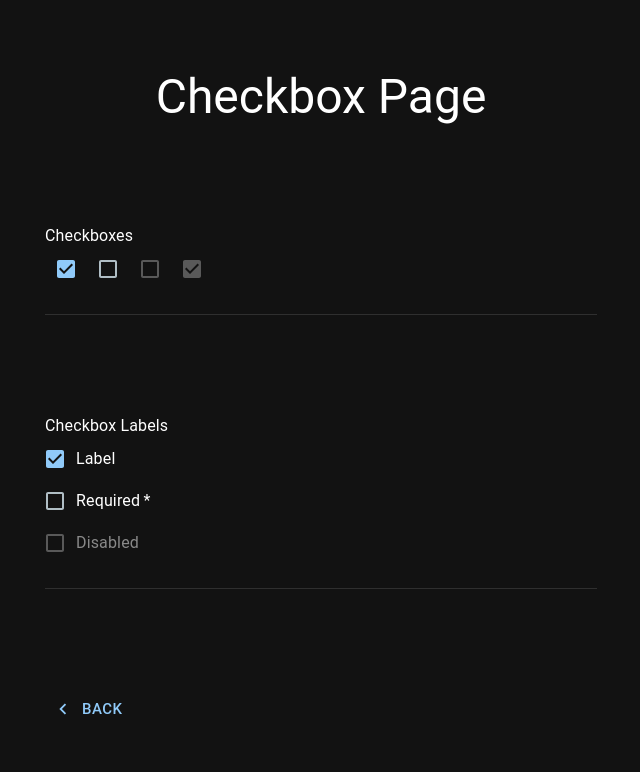
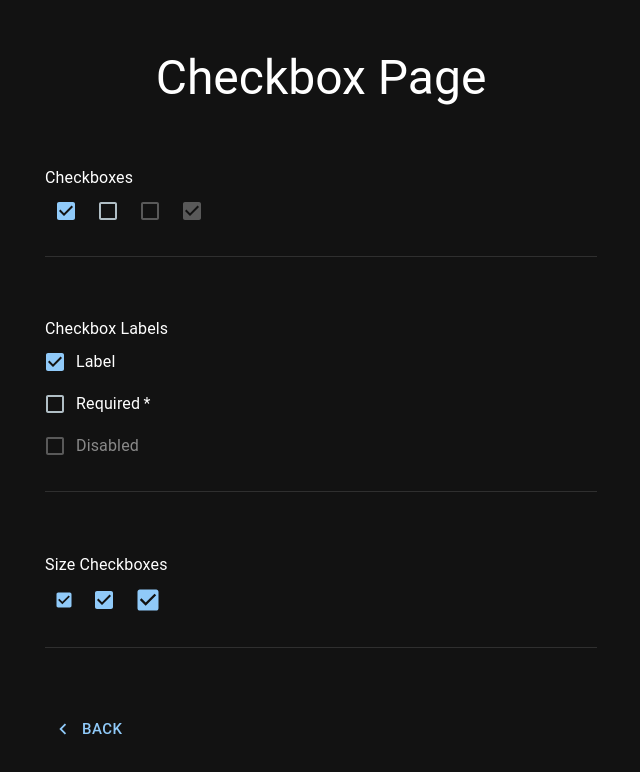
Before and after one commit to watcharakornton/mui_tutorials, a React (Vite) app: page /checkbox in a window 1280 px wide. Shown: the top 772 px of the page, without its empty margins (319-959 px from the left). Built offline with nearby package versions, Linux system fonts and the light colour scheme.

Commit message:
Add SizeCheckboxes into Checkbox Component

```diff
--- a/src/inputs/CheckboxComponent.jsx
+++ b/src/inputs/CheckboxComponent.jsx
@@ -7,6 +7,21 @@ import {
 } from '@mui/material';
 
 const label = { inputProps: { 'aria-label': 'Checkbox demo' } };
+
+export const SizeCheckboxes = () => {
+    return (
+        <div>
+            <Typography variant='body1'>Size Checkboxes</Typography>
+            <Checkbox {...label} defaultChecked size="small" />
+            <Checkbox {...label} defaultChecked />
+            <Checkbox
+                {...label}
+                defaultChecked
+                sx={{ '& .MuiSvgIcon-root': { fontSize: 28 }}}
+            />
+        </div>
+    );
+}
 
 export const CheckboxLabels = () => {
     return (
--- a/src/pages/CheckboxPage.jsx
+++ b/src/pages/CheckboxPage.jsx
@@ -4,13 +4,15 @@ import ChevronLeftIcon from '@mui/icons-material/ChevronLeft';
 
 import {
     Checkboxes,
-    CheckboxLabels
+    CheckboxLabels,
+    SizeCheckboxes,
 } from "../inputs/CheckboxComponent";
 
 const CheckboxPage = () => {
     const sections = [
         <Checkboxes />,
         <CheckboxLabels />,
+        <SizeCheckboxes />,
     ];
 
     return (
```
